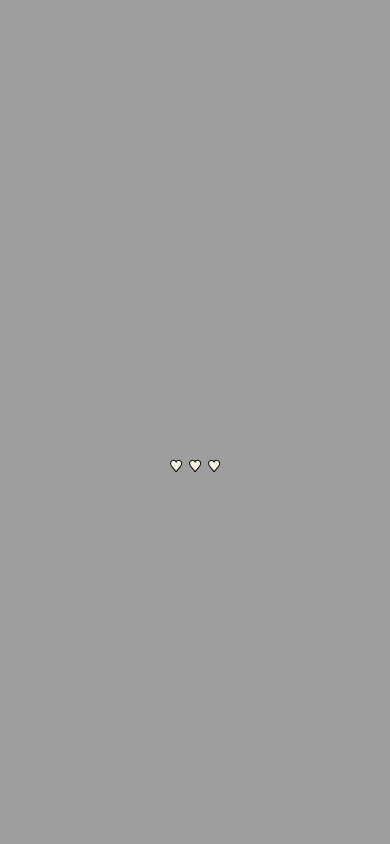
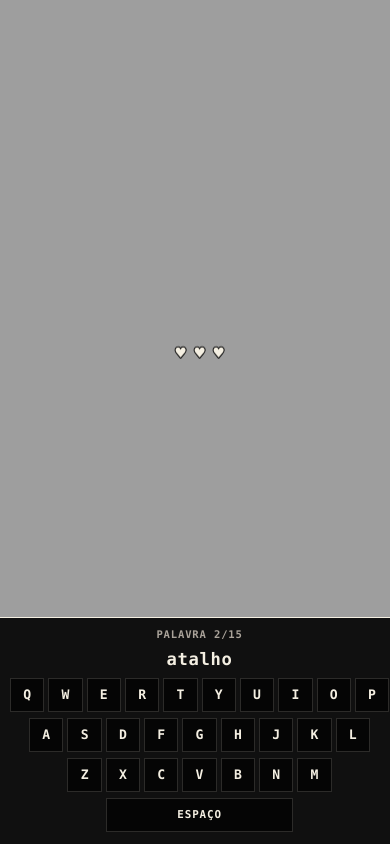
Before and after one commit to dFLPp/socialum, a React (Vite) app: page / in a window 390 px wide. Both pictures are taken after a click on the button "COMEÇAR". Built offline with nearby package versions, Linux system fonts and the light colour scheme.

Commit message:
fix: salvage mobile gameplay

```diff
--- a/src/game/GameCanvas.jsx
+++ b/src/game/GameCanvas.jsx
@@ -1,7 +1,7 @@
-import { useEffect, useRef } from 'react';
+import { useEffect, useRef, useState } from 'react';
 import { ASSETS } from './assets.js';
 import { advanceFrame, buildRunSummary, createCompletionEffect, createInitialRuntimeState, resizeRuntimeState } from './gameLoop.js';
-import { processTypedCharacter } from './input.js';
+import { getActiveTarget, processTypedCharacter } from './input.js';
 import { drawGame } from './renderer.js';
 import { applyMistake, applyWordDestroyed } from './scoring.js';
 import { useImage } from './useImage.js';
@@ -24,6 +24,25 @@ function syncCanvasSize(canvas) {
   return { ctx, arena: { width, height } };
 }
 
+const MOBILE_KEYS = ['qwertyuiop', 'asdfghjkl', 'zxcvbnm'];
+
+function getMobilePrompt(state) {
+  const target = state ? getActiveTarget(state.enemies) : null;
+  if (!target) {
+    return { typed: '', remaining: '', message: state?.message || 'Prepare-se' };
+  }
+
+  return {
+    typed: target.text.slice(0, target.typedCount),
+    remaining: target.text.slice(target.typedCount),
+    message: state.message || 'Digite a palavra ativa',
+  };
+}
+
+function promptsAreEqual(left, right) {
+  return left.typed === right.typed && left.remaining === right.remaining && left.message === right.message;
+}
+
 export function GameCanvas({ level, audioManager, onExit, onFinish }) {
   const canvasRef = useRef(null);
   const inputRef = useRef(null);
@@ -32,6 +51,9 @@ export function GameCanvas({ level, audioManager, onExit, onFinish }) {
   const finishRef = useRef(false);
   const onFinishRef = useRef(onFinish);
   const imagesRef = useRef({});
+  const typeCharacterRef = useRef(() => {});
+  const mobilePromptRef = useRef({ typed: '', remaining: '', message: 'Prepare-se' });
+  const [mobilePrompt, setMobilePrompt] = useState(mobilePromptRef.current);
 
   const background = useImage(level.backgroundSrc);
   const player = useImage(ASSETS.sprites.player);
@@ -59,27 +81,26 @@ export function GameCanvas({ level, audioManager, onExit, onFinish }) {
 
     const synced = syncCanvasSize(canvas);
     stateRef.current = createInitialRuntimeState(level, synced.arena, lastFrameAt);
+    mobilePromptRef.current = getMobilePrompt(stateRef.current);
+    setMobilePrompt(mobilePromptRef.current);
     inputRef.current?.focus();
     audioManager.playMusic(level.musicSrc);
 
-    function handleKeyDown(event) {
-      if (!active || event.repeat || !stateRef.current || stateRef.current.outcome !== 'playing') {
-        return;
+    function syncMobilePrompt() {
+      const nextPrompt = getMobilePrompt(stateRef.current);
+      if (!promptsAreEqual(nextPrompt, mobilePromptRef.current)) {
+        mobilePromptRef.current = nextPrompt;
+        setMobilePrompt(nextPrompt);
+      }
+    }
+
+    typeCharacterRef.current = (key) => {
+      if (!active || !stateRef.current || stateRef.current.outcome !== 'playing' || key.length !== 1) {
+        return false;
       }
 
-      if (event.key === 'Escape') {
-        event.preventDefault();
-        onExit();
-        return;
-      }
-
-      if (event.key.length !== 1) {
-        return;
-      }
-
-      event.preventDefault();
       const now = performance.now();
-      const result = processTypedCharacter(stateRef.current.enemies, event.key, now);
+      const result = processTypedCharacter(stateRef.current.enemies, key, now);
       let nextState = { ...stateRef.current, enemies: result.enemies };
 
       if (result.event.type === 'wrong-letter') {
@@ -114,7 +135,27 @@ export function GameCanvas({ level, audioManager, onExit, onFinish }) {
       }
 
       stateRef.current = nextState;
-      inputRef.current.value = '';
+      if (inputRef.current) {
+        inputRef.current.value = '';
+      }
+      syncMobilePrompt();
+      return true;
+    };
+
+    function handleKeyDown(event) {
+      if (!active || event.repeat || !stateRef.current || stateRef.current.outcome !== 'playing') {
+        return;
+      }
+
+      if (event.key === 'Escape') {
+        event.preventDefault();
+        onExit();
+        return;
+      }
+
+      if (typeCharacterRef.current(event.key)) {
+        event.preventDefault();
+      }
     }
 
     function frame(now) {
@@ -142,6 +183,7 @@ export function GameCanvas({ level, audioManager, onExit, onFinish }) {
       }
 
       stateRef.current = runtimeState;
+      syncMobilePrompt();
       drawGame(ctx, runtimeState, level, imagesRef.current, now);
 
       if (runtimeState.outcome !== 'playing' && !finishRef.current) {
@@ -168,8 +210,13 @@ export function GameCanvas({ level, audioManager, onExit, onFinish }) {
       window.clearTimeout(finishTimeoutId);
       window.removeEventListener('keydown', handleKeyDown);
       audioManager.stopMusic();
+      typeCharacterRef.current = () => {};
     };
   }, [audioManager, level, onExit]);
+
+  function handleMobileKey(key) {
+    typeCharacterRef.current(key);
+  }
 
   return (
     <div className="gameplay-layout">
@@ -192,6 +239,41 @@ export function GameCanvas({ level, audioManager, onExit, onFinish }) {
           }}
         />
       </div>
+      <div className="mobile-typing-panel" aria-label="Teclado do jogo para celular">
+        <p className="mobile-typing-status">{mobilePrompt.message}</p>
+        <p className="mobile-active-word" aria-live="polite">
+          <span>{mobilePrompt.typed}</span>{mobilePrompt.remaining || 'aguarde'}
+        </p>
+        <div className="mobile-keyboard" aria-label="Letras">
+          {MOBILE_KEYS.map((row) => (
+            <div className="mobile-key-row" key={row}>
+              {[...row].map((key) => (
+                <button
+                  className="mobile-key"
+                  type="button"
+                  key={key}
+                  onPointerDown={(event) => {
+                    event.preventDefault();
+                    handleMobileKey(key);
+                  }}
+                >
+                  {key}
+                </button>
+              ))}
+            </div>
+          ))}
+          <button
+            className="mobile-key mobile-space-key"
+            type="button"
+            onPointerDown={(event) => {
+              event.preventDefault();
+              handleMobileKey(' ');
+            }}
+          >
+            espaço
+          </button>
+        </div>
+      </div>
     </div>
   );
 }
--- a/src/styles/game.css
+++ b/src/styles/game.css
@@ -256,6 +256,10 @@
   pointer-events: none;
 }
 
+.mobile-typing-panel {
+  display: none;
+}
+
 .result-stage {
   display: grid;
   grid-template-columns: minmax(120px, 1fr) 240px;
@@ -370,6 +374,106 @@
 }
 
 @media (max-width: 720px) {
+  .game-screen,
+  .gameplay-layout {
+    height: 100svh;
+    min-height: 100svh;
+  }
+
+  .gameplay-layout {
+    display: grid;
+    grid-template-rows: minmax(0, 1fr) auto;
+    width: 100vw;
+    overflow: hidden;
+  }
+
+  .canvas-wrap,
+  .game-canvas {
+    width: 100%;
+    height: 100%;
+    min-height: 0;
+  }
+
+  .mobile-typing-panel {
+    display: grid;
+    gap: 8px;
+    padding: 10px max(10px, env(safe-area-inset-left)) max(12px, env(safe-area-inset-bottom)) max(10px, env(safe-area-inset-right));
+    border-top: 1px solid var(--line-strong);
+    background: var(--panel-strong);
+  }
+
+  .mobile-typing-status,
+  .mobile-active-word {
+    margin: 0;
+    text-align: center;
+  }
+
+  .mobile-typing-status {
+    color: var(--muted);
+    font-size: 0.66rem;
+    font-weight: 650;
+    letter-spacing: 0.08em;
+    line-height: 1.2;
+    text-transform: uppercase;
+  }
+
+  .mobile-active-word {
+    color: var(--ink);
+    font-size: clamp(0.92rem, 4.4vw, 1.15rem);
+    font-weight: 650;
+    letter-spacing: 0.04em;
+    line-height: 1.2;
+    min-height: 1.25em;
+  }
+
+  .mobile-active-word span {
+    color: var(--green);
+  }
+
+  .mobile-keyboard {
+    display: grid;
+    gap: 6px;
+    justify-items: center;
+    touch-action: manipulation;
+    user-select: none;
+  }
+
+  .mobile-key-row {
+    display: flex;
+    justify-content: center;
+    gap: 4px;
+    width: 100%;
+  }
+
+  .mobile-key {
+    display: grid;
+    min-width: 0;
+    width: min(8.8vw, 36px);
+    height: 34px;
+    place-items: center;
+    border: 1px solid var(--line);
+    border-radius: 0;
+    color: var(--ink);
+    background: var(--paper);
+    cursor: pointer;
+    font-size: 0.82rem;
+    font-weight: 650;
+    line-height: 1;
+    text-transform: uppercase;
+  }
+
+  .mobile-key:active {
+    color: var(--paper);
+    background: var(--ink);
+    border-color: var(--ink);
+  }
+
+  .mobile-space-key {
+    width: min(48vw, 220px);
+    font-size: 0.68rem;
+    letter-spacing: 0.08em;
+  }
+
   .level-select-layout {
     flex-direction: column;
     justify-items: center;
```
